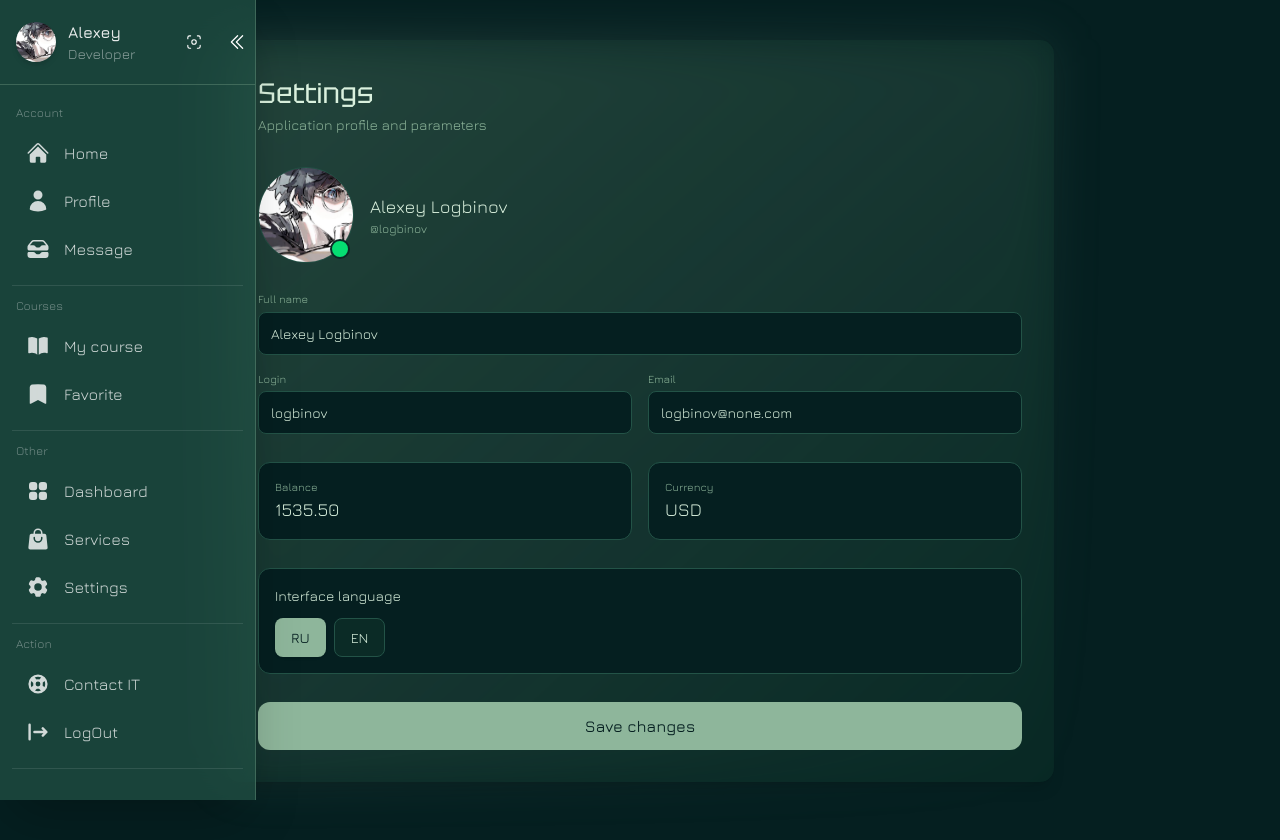
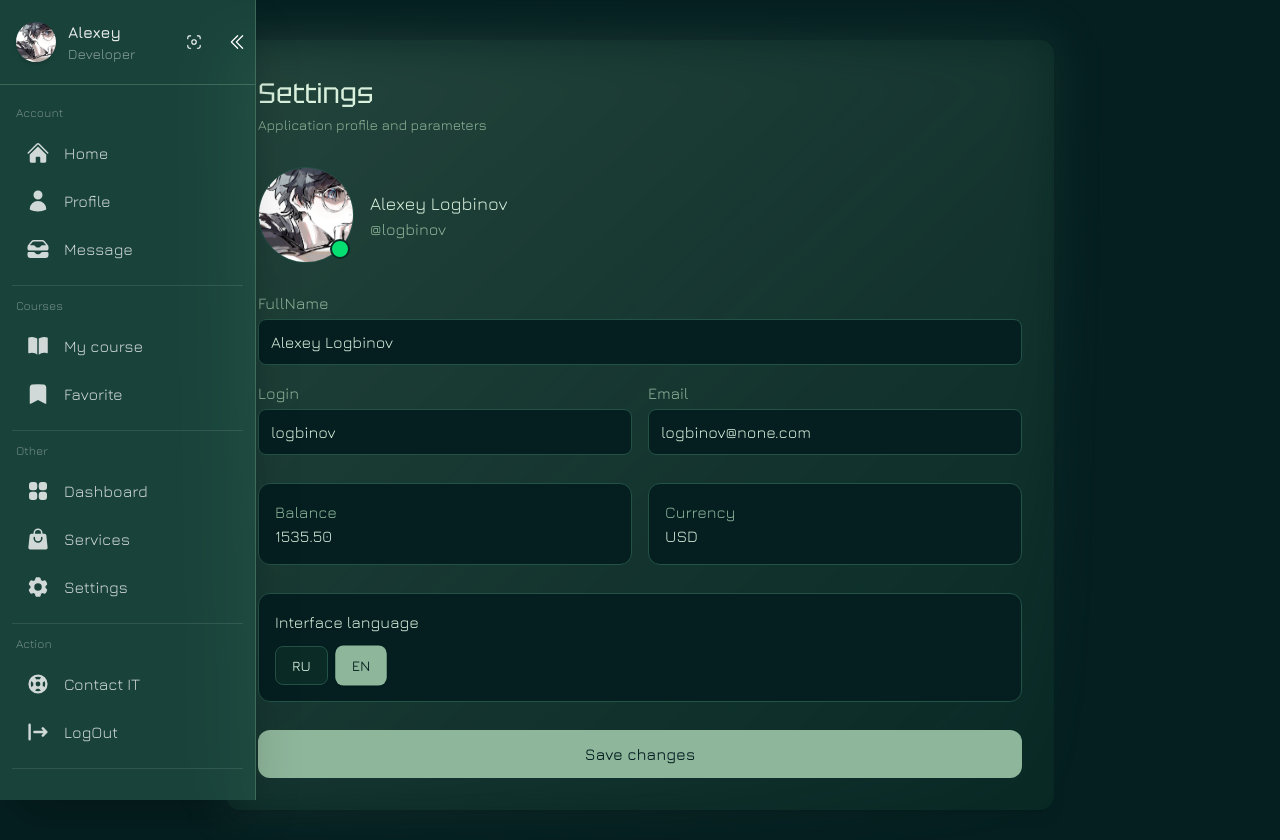
Before and after one commit to Logbin05/Unicron, a React (Vite) app in the folder WebClient/: page /u/settings in a window 1280 px wide. Built offline with nearby package versions, Linux system fonts and the light colour scheme.

Commit message:
Added: hook useLanguage

```diff
--- /dev/null
+++ b/WebClient/src/hooks/useLangueage.ts
@@ -0,0 +1,18 @@
+import type { Lang } from "lang/lang";
+import { useEffect, useState } from "react";
+
+const STORAGE_KEY = "app_lang";
+
+export function useLanguage() {
+  const [lang, setLang] = useState<Lang>(() => {
+    const stored = localStorage.getItem(STORAGE_KEY);
+    return stored === "ru" || stored === "en" ? stored : "en";
+  });
+
+  useEffect(() => {
+    localStorage.setItem(STORAGE_KEY, lang);
+    document.documentElement.lang = lang;
+  }, [lang]);
+
+  return { lang, setLang };
+}
--- /dev/null
+++ b/WebClient/src/lang/lang.ts
@@ -0,0 +1,6 @@
+export type Lang = "en" | "ru";
+
+export const LANG_LABEL: Record<Lang, string> = {
+  ru: "RU",
+  en: "EN"
+}
--- /dev/null
+++ b/WebClient/src/lang/messages.ts
@@ -0,0 +1,31 @@
+/* eslint-disable @typescript-eslint/no-explicit-any */
+import type { Lang } from "./lang";
+
+export const MESSAGES: Record<Lang, any> = {
+  en: {
+    settings: {
+      title: "Settings",
+      subtitle: "Application profile and parameters",
+      language: "Interface language",
+      label_1: "FullName",
+      label_2: "Login",
+      label_3: "Email",
+      label_4: "Balance",
+      label_5: "Currency",
+      save: "Save changes",
+    },
+  },
+  ru: {
+    settings: {
+      title: "Настройки",
+      subtitle: "Профиль и параметры приложения",
+      language: "Язык интерфейса",
+      label_1: "Полное имя",
+      label_2: "Логин",
+      label_3: "Почта",
+      label_4: "Баланс",
+      label_5: "Валюта",
+      save: "Сохранить изменения",
+    },
+  },
+};
--- a/WebClient/src/pages/users/SettingsPage.tsx
+++ b/WebClient/src/pages/users/SettingsPage.tsx
@@ -1,17 +1,21 @@
+import { MESSAGES } from "@lang/messages";
+import { useLanguage } from "@hooks/useLangueage";
 import { mockUser, mockFinance } from "@mock/data";
 
 export function SettingsPage() {
+  const { lang, setLang } = useLanguage();
+  const t = MESSAGES[lang].settings;
   return (
     <section className="max-w-[860px] mx-auto mt-6 sm:mt-10 px-4">
       <div className="relative bg-secondary/90 backdrop-blur rounded-xl p-5 sm:p-8 shadow-lg font-Jura">
         <div className="absolute -inset-0.5 rounded-xl bg-linear-to-br from-fifth/20 to-transparent blur-xl pointer-events-none" />
 
         <header className="relative mb-8">
-          <h1 className="text-25 sm:text-28 text-sixth font-Tektur">
-            Settings
+          <h1 className="text-25 sm:text-28 2k:text-32 text-sixth font-Tektur">
+            {t.title}
           </h1>
-          <p className="text-12 sm:text-14 text-fifth">
-            Application profile and parameters
+          <p className="text-12 sm:text-14 2k:text-18 text-fifth">
+            {t.subtitle}
           </p>
         </header>
 
@@ -29,68 +33,84 @@ export function SettingsPage() {
             </div>
 
             <div>
-              <p className="text-16 sm:text-18 text-sixth">
+              <p className="2k:text-18 sm:text-18 text-sixth">
                 {mockUser.full_name}
               </p>
-              <p className="text-12 text-fifth">@{mockUser.login}</p>
+              <p className="2k:text-16 text-fifth">@{mockUser.login}</p>
             </div>
           </div>
 
           <div className="grid grid-cols-1 sm:grid-cols-2 gap-4">
             <div className="sm:col-span-2">
-              <label className="block text-11 text-fifth mb-1">Full name</label>
+              <label className="block 2k:text-18 text-fifth mb-1">
+                {t.label_1}
+              </label>
               <input
                 defaultValue={mockUser.full_name}
-                className="w-full px-3 py-2.5 rounded-md bg-primary text-sixth text-14 border border-fourth outline-none focus:border-fifth transition"
+                className="w-full px-3 py-2.5 rounded-md bg-primary text-sixth 2k:text-18 border border-fourth outline-none focus:border-fifth transition"
               />
             </div>
 
             <div>
-              <label className="block text-11 text-fifth mb-1">Login</label>
+              <label className="block 2k:text-18 text-fifth mb-1">
+                {t.label_2}
+              </label>
               <input
                 defaultValue={mockUser.login}
-                className="w-full px-3 py-2.5 rounded-md bg-primary text-sixth text-14 border border-fourth outline-none focus:border-fifth transition"
+                className="w-full px-3 py-2.5 rounded-md bg-primary text-sixth 2k:text-18 border border-fourth outline-none focus:border-fifth transition"
               />
             </div>
 
             <div>
-              <label className="block text-11 text-fifth mb-1">Email</label>
+              <label className="block 2k:text-18 text-fifth mb-1">
+                {t.label_3}
+              </label>
               <input
                 defaultValue={mockUser.email}
-                className="w-full px-3 py-2.5 rounded-md bg-primary text-sixth text-14 border border-fourth outline-none focus:border-fifth transition"
+                className="w-full px-3 py-2.5 rounded-md bg-primary text-sixth 2k:text-18 border border-fourth outline-none focus:border-fifth transition"
               />
             </div>
           </div>
 
           <div className="grid grid-cols-2 gap-4">
             <div className="p-4 rounded-lg bg-primary border border-fourth">
-              <span className="block text-11 text-fifth">Balance</span>
-              <span className="text-18 text-sixth">
+              <span className="block 2k:text-18 text-fifth">{t.label_4}</span>
+              <span className="2k:text-18 text-sixth">
                 {mockFinance.balance.toFixed(2)}
               </span>
             </div>
 
             <div className="p-4 rounded-lg bg-primary border border-fourth">
-              <span className="block text-11 text-fifth">Currency</span>
-              <span className="text-18 text-sixth">{mockFinance.currency}</span>
+              <span className="block 2k:text-18 text-fifth">{t.label_5}</span>
+              <span className="2k:text-18 text-sixth">
+                {mockFinance.currency}
+              </span>
             </div>
           </div>
 
           <div className="p-4 rounded-lg bg-primary border border-fourth">
-            <p className="text-14 text-sixth mb-3">Interface language</p>
+            <p className="2k:text-18 text-sixth mb-3">{t.language}</p>
 
             <div className="flex gap-2">
-              <button className="flex-1 sm:flex-none px-4 py-2 rounded-md text-14 bg-fifth text-primary font-medium shadow hover:scale-[1.03] transition">
-                RU
-              </button>
-              <button className="flex-1 sm:flex-none px-4 py-2 rounded-md text-14 bg-secondary text-sixth border border-fourth hover:bg-fourth hover:scale-[1.03] transition">
-                EN
-              </button>
+              {(["ru", "en"] as const).map((l) => (
+                <button
+                  key={l}
+                  onClick={() => setLang(l)}
+                  className={[
+                    "flex-1 sm:flex-none px-4 py-2 rounded-md text-14 font-medium transition",
+                    lang === l
+                      ? "bg-fifth text-primary shadow scale-[1.03]"
+                      : "bg-secondary text-sixth border border-fourth hover:bg-fourth hover:scale-[1.03]",
+                  ].join(" ")}
+                >
+                  {l.toUpperCase()}
+                </button>
+              ))}
             </div>
           </div>
 
           <button className="w-full py-3 rounded-lg text-14 sm:text-16 font-medium bg-fifth text-primary hover:bg-sixth hover:shadow-lg hover:scale-[1.01] transition">
-            Save changes
+            {t.save}
           </button>
         </div>
       </div>
--- a/WebClient/tsconfig.app.json
+++ b/WebClient/tsconfig.app.json
@@ -39,7 +39,8 @@
       "@routes/*": ["routes/*"],
       "@context/*": ["context/*"],
       "@shared/*": ["shared/*"],
-      "@mock/*": ["mock/*"]
+      "@mock/*": ["mock/*"],
+      "@lang/*": ["lang/*"]
     }
   },
   "include": ["src"]
--- a/WebClient/vite.config.ts
+++ b/WebClient/vite.config.ts
@@ -22,6 +22,7 @@ export default defineConfig({
       "@context": path.resolve(__dirname, "src/context"),
       "@shared": path.resolve(__dirname, "src/shared"),
       "@mock": path.resolve(__dirname, "src/mock"),
+      "@lang": path.resolve(__dirname, "src/lang"),
     },
   },
   // server: {
```
